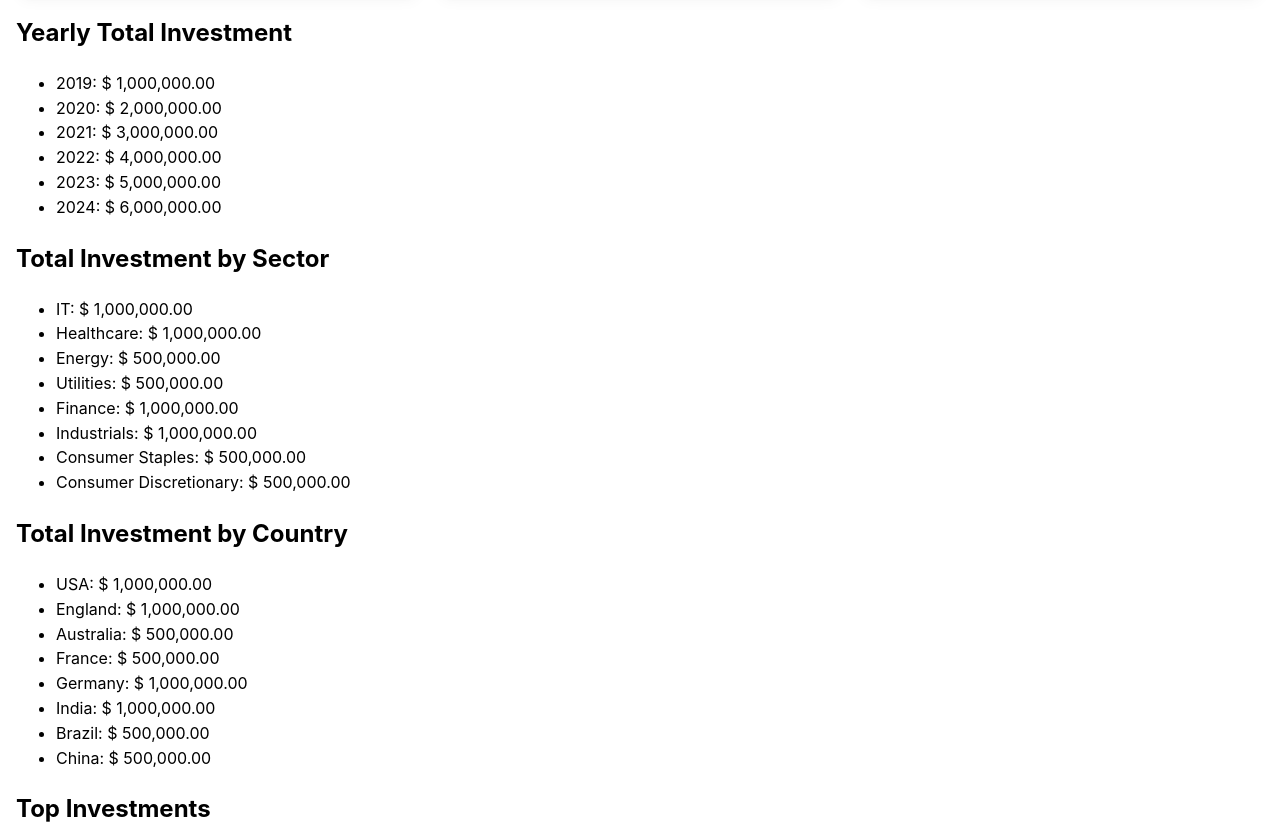
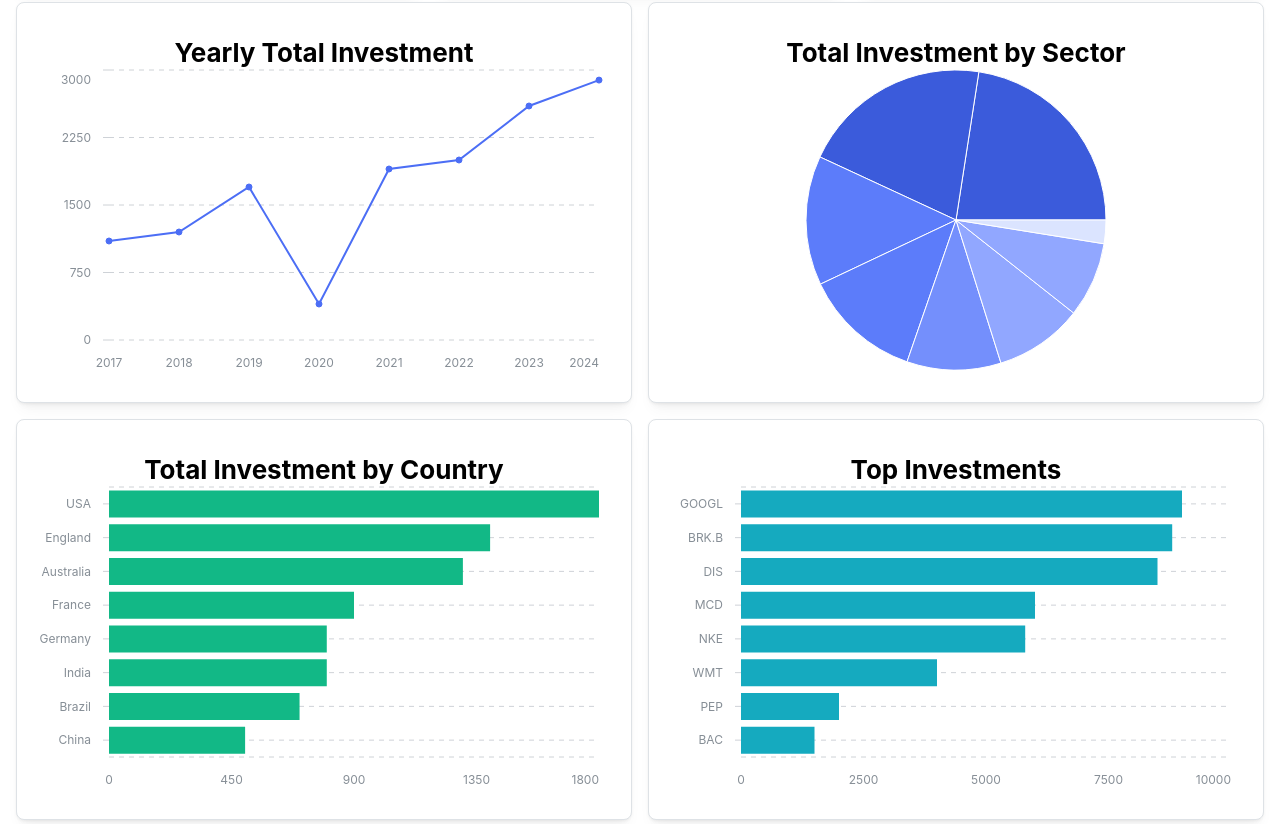
Before and after one commit to vivipoit/piker-ui, a React (Vite) app: page / in a window 1280 px wide. Shown: the part 223-1047 px from the top of the page. Built offline with nearby package versions, Linux system fonts and the light colour scheme.

Commit message:
install and use charts

```diff
--- a/src/App.tsx
+++ b/src/App.tsx
@@ -1,7 +1,9 @@
 import { createTheme, MantineProvider, AppShell, Group, Title } from "@mantine/core"
 import "@mantine/core/styles.css"
+import '@mantine/charts/styles.css';
+import BagOfCash from "./../public/bag-of-cash.png"
 import { Stats } from "./components/Stats.tsx"
-import BagOfCash from "./../public/bag-of-cash.png"
+import { Charts } from "./components/Charts.tsx"
 
 const theme = createTheme({
   breakpoints: {
@@ -25,59 +27,7 @@ function App() {
         </AppShell.Header>
         <AppShell.Main>
           <Stats />
-
-          <div className="row chart-row">
-            <div>
-              <h2>Yearly Total Investment</h2>
-              <ul>
-                <li>2019: $ 1,000,000.00</li>
-                <li>2020: $ 2,000,000.00</li>
-                <li>2021: $ 3,000,000.00</li>
-                <li>2022: $ 4,000,000.00</li>
-                <li>2023: $ 5,000,000.00</li>
-                <li>2024: $ 6,000,000.00</li>
-              </ul>
-            </div>
-            <div>
-              <h2>Total Investment by Sector</h2>
-              <ul>
-                <li>IT: $ 1,000,000.00</li>
-                <li>Healthcare: $ 1,000,000.00</li>
-                <li>Energy: $ 500,000.00</li>
-                <li>Utilities: $ 500,000.00</li>
-                <li>Finance: $ 1,000,000.00</li>
-                <li>Industrials: $ 1,000,000.00</li>
-                <li>Consumer Staples: $ 500,000.00</li>
-                <li>Consumer Discretionary: $ 500,000.00</li>
-              </ul>
-            </div>
-            <div>
-              <h2>Total Investment by Country</h2>
-              <ul>
-                <li>USA: $ 1,000,000.00</li>
-                <li>England: $ 1,000,000.00</li>
-                <li>Australia: $ 500,000.00</li>
-                <li>France: $ 500,000.00</li>
-                <li>Germany: $ 1,000,000.00</li>
-                <li>India: $ 1,000,000.00</li>
-                <li>Brazil: $ 500,000.00</li>
-                <li>China: $ 500,000.00</li>
-              </ul>
-            </div>
-            <div>
-              <h2>Top Investments</h2>
-              <ul>
-                <li>GOOGL: $ 1,000,000.00</li>
-                <li>DIS: $ 1,000,000.00</li>
-                <li>MCD: $ 500,000.00</li>
-                <li>NKE: $ 500,000.00</li>
-                <li>WMT: $ 1,000,000.00</li>
-                <li>PEP: $ 1,000,000.00</li>
-                <li>BRK.B: $ 500,000.00</li>
-                <li>BAC: $ 500,000.00</li>
-              </ul>
-            </div>
-          </div>
+          <Charts />
         </AppShell.Main>
       </AppShell>
     </MantineProvider>
--- /dev/null
+++ b/src/components/Charts.tsx
@@ -0,0 +1,24 @@
+import { Grid } from "@mantine/core"
+import { YearlyTotalInvestmentChart } from "./YearlyTotalInvestmentChart.tsx"
+import { TotalInvestmentBySectorChart } from "./TotalInvestmentBySectorChart.tsx"
+import { TotalInvestmentByCountryChart } from "./TotalInvestmentByCountryChart.tsx"
+import { TopInvestmentsChart } from "./TopInvestmentsChart.tsx"
+
+export const Charts: React.FC = () => {
+  return(
+    <Grid>
+      <Grid.Col span={{ base: 12, md: 6 }}>
+        <YearlyTotalInvestmentChart />
+      </Grid.Col>
+      <Grid.Col span={{ base: 12, md: 6 }}>
+        <TotalInvestmentBySectorChart />
+      </Grid.Col>
+      <Grid.Col span={{ base: 12, md: 6 }}>
+        <TotalInvestmentByCountryChart />
+      </Grid.Col>
+      <Grid.Col span={{ base: 12, md: 6 }}>
+        <TopInvestmentsChart />
+      </Grid.Col>
+    </Grid>
+  )
+}
--- /dev/null
+++ b/src/components/TopInvestmentsChart.tsx
@@ -0,0 +1,34 @@
+import { Paper, Title, Center  } from '@mantine/core'
+import { BarChart } from '@mantine/charts'
+
+export const TopInvestmentsChart: React.FC = () => {
+  const title = "Top Investments"
+  const data = [
+    { ticker: 'GOOGL', value: 9000 },
+    { ticker: 'BRK.B', value: 8800 },
+    { ticker: 'DIS', value: 8500 },
+    { ticker: 'MCD', value: 6000 },
+    { ticker: 'NKE', value: 5800 },
+    { ticker: 'WMT', value: 4000 },
+    { ticker: 'PEP', value: 2000 },
+    { ticker: 'BAC', value: 1500 },
+  ]
+
+  return(
+    <Paper shadow="sm" radius="md" withBorder p="xl">
+      <Title order={2}>
+        <Center>{ title }</Center>
+      </Title>
+      <BarChart
+        h={300}
+        data={data}
+        dataKey="ticker"
+        orientation="vertical"
+        series={[
+          { name: 'value', color: 'cyan' },
+        ]}
+        tickLine="y"
+      />
+    </Paper>
+  )
+}
--- /dev/null
+++ b/src/components/TotalInvestmentByCountryChart.tsx
@@ -0,0 +1,34 @@
+import { Paper, Title, Center  } from '@mantine/core'
+import { BarChart } from '@mantine/charts'
+
+export const TotalInvestmentByCountryChart: React.FC = () => {
+  const title = "Total Investment by Country"
+  const data = [
+    { country: 'USA', value: 1800 },
+    { country: 'England', value: 1400 },
+    { country: 'Australia', value: 1300 },
+    { country: 'France', value: 900 },
+    { country: 'Germany', value: 800 },
+    { country: 'India', value: 800 },
+    { country: 'Brazil', value: 700 },
+    { country: 'China', value: 500 },
+  ]
+
+  return(
+    <Paper shadow="sm" radius="md" withBorder p="xl">
+      <Title order={2}>
+        <Center>{ title }</Center>
+      </Title>
+      <BarChart
+        h={300}
+        data={data}
+        dataKey="country"
+        orientation="vertical"
+        series={[
+          { name: 'value', color: 'teal' },
+        ]}
+        tickLine="y"
+      />
+    </Paper>
+  )
+}
--- /dev/null
+++ b/src/components/TotalInvestmentBySectorChart.tsx
@@ -0,0 +1,31 @@
+import { Paper, Title, Center  } from '@mantine/core'
+import { PieChart } from '@mantine/charts'
+
+export const TotalInvestmentBySectorChart: React.FC = () => {
+  const title = "Total Investment by Sector"
+  const data = [
+    { name: 'IT', value: 890, color: 'indigo.8' },
+    { name: 'Finance', value: 810, color: 'indigo.8'},
+    { name: 'Healthcare', value: 550, color: 'indigo.5'},
+    { name: 'Energy', value: 500, color: 'indigo.5'},
+    { name: 'Utilities', value: 400, color: 'indigo.4'},
+    { name: 'Industrials', value: 375, color: 'indigo.3'},
+    { name: 'Consumer Staples', value: 320, color: 'indigo.3'},
+    { name: 'Consumer Discretionary', value: 100, color: 'indigo.1'},
+  ]
+
+  return(
+    <Paper shadow="sm" radius="md" withBorder p="xl">
+      <Title order={2}>
+        <Center>{ title }</Center>
+      </Title>
+      <PieChart
+        withTooltip
+        size={300}
+        mx="auto"
+        strokeWidth={1}
+        data={data}
+      />
+    </Paper>
+  )
+}
--- /dev/null
+++ b/src/components/YearlyTotalInvestmentChart.tsx
@@ -0,0 +1,33 @@
+import { Paper, Title, Center  } from '@mantine/core'
+import { LineChart } from '@mantine/charts'
+
+export const YearlyTotalInvestmentChart: React.FC = () => {
+  const title = "Yearly Total Investment"
+  const data = [
+    { year: 2017, totalInvestment: 1100 },
+    { year: 2018, totalInvestment: 1200 },
+    { year: 2019, totalInvestment: 1700 },
+    { year: 2020, totalInvestment: 400 },
+    { year: 2021, totalInvestment: 1900 },
+    { year: 2022, totalInvestment: 2000 },
+    { year: 2023, totalInvestment: 2600 },
+    { year: 2024, totalInvestment: 2888 },
+  ]
+
+  return(
+    <Paper shadow="sm" radius="md" withBorder p="xl">
+      <Title order={2}>
+        <Center>{ title }</Center>
+      </Title>
+      <LineChart
+        h={300}
+        data={data}
+        dataKey="year"
+        series={[
+          { name: 'totalInvestment', color: 'indigo' }
+        ]}
+        curveType="linear"
+      />
+    </Paper>
+  )
+}
```
